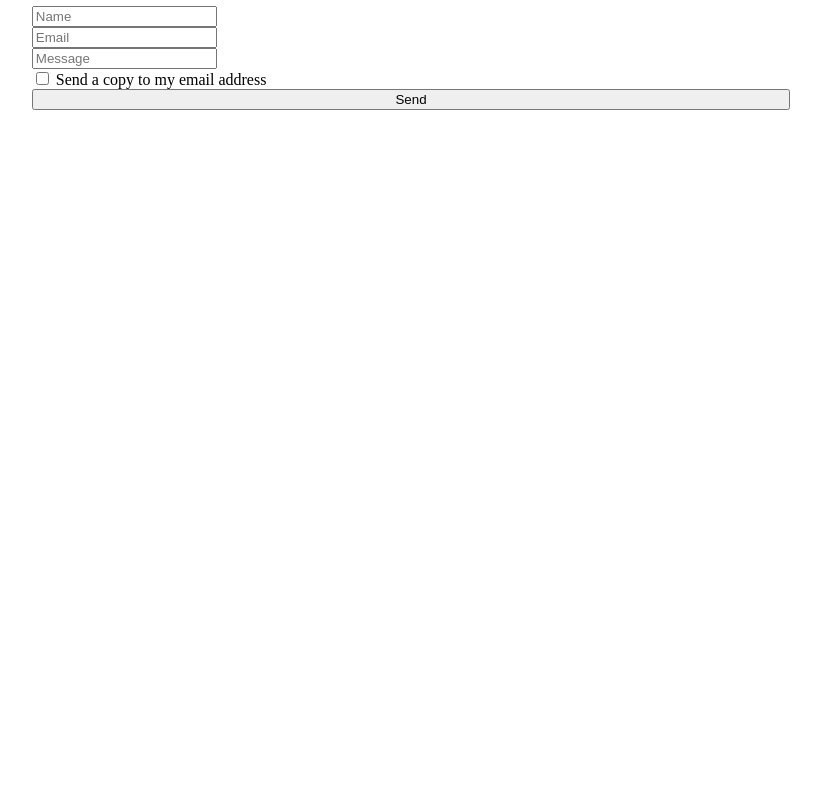
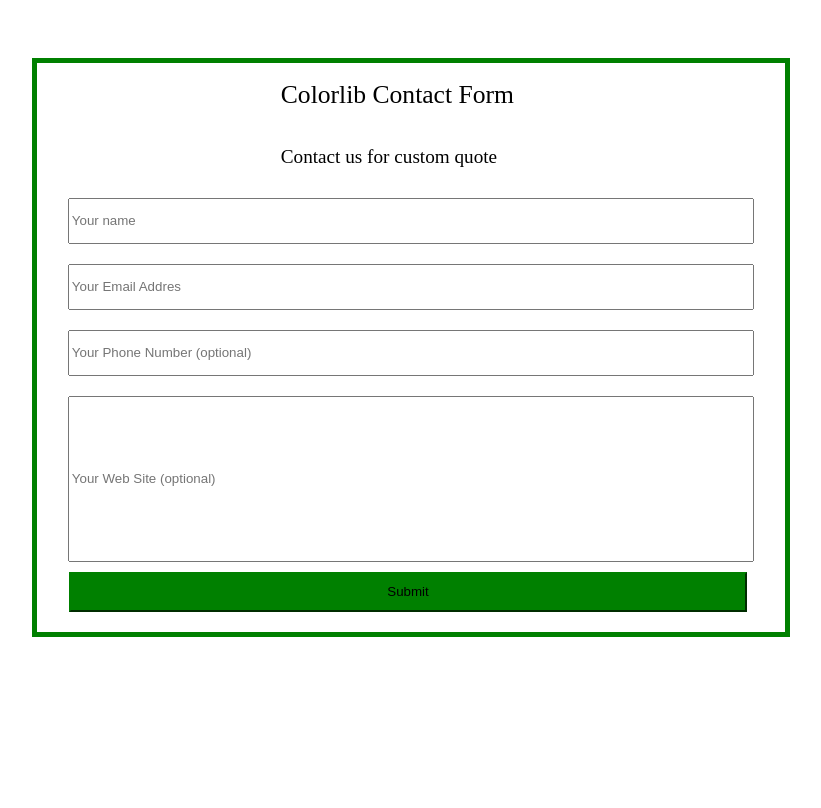
Before and after one commit to LuizMPelizaro/ProgamacaParaWeb, a plain HTML site: page Lista4/exercicio3/index.html in a window 1280 px wide. Shown: the part 143-951 px from the top of the page, without its empty margins (229-1050 px from the left). Before the commit the page ends 800 px from the top, so only its background shows below. Drawn offline with Linux system fonts and the light colour scheme.

Commit message:
Lista4-Exercise 3

```diff
--- a/Lista4/exercicio3/index.html
+++ b/Lista4/exercicio3/index.html
@@ -8,18 +8,21 @@
 <body>
 <div class="container">
     <div class="menu">
-        <h1>Contact Form</h1>
+        <h1>Colorlib Contact Form</h1>
+        <p>Contact us for custom quote</p>
         <label>
-            <input class="search" placeholder="Name"/>
+            <input class="information" placeholder="Your name"/>
         </label>
         <label>
-            <input class="search" placeholder="Email"/>
+            <input class="information" placeholder="Your Email Addres"/>
         </label>
         <label>
-            <input class="search" placeholder="Message"/>
+            <input class="information" placeholder="Your Phone Number (optional)"/>
         </label>
-        <label for="vehicle2"> <input type="checkbox" id="vehicle2" value="copy">  Send a copy to my email address</label>
-        <input type="submit" value="Send">
+        <label>
+            <input class="message" placeholder="Your Web Site (optional)"/>
+        </label>
+        <button class="button">Submit</button>
     </div>
 </div>
 </body>
--- a/Lista4/exercicio3/style.css
+++ b/Lista4/exercicio3/style.css
@@ -8,7 +8,47 @@
 
 .menu {
     grid-area: 2 / 2 / 5 / 5;
+    border-style: solid;
+    border-width: 5px;
+    border-color: green;
 }
 div{
     display:inline-grid;
+    text-align: center;
 }
+p{
+    margin-left: 32.6%;
+    font-size: 1.5vw;
+
+}
+h1{
+    margin-left: 32.6%;
+    font-size: 2vw;
+    font-weight: normal;
+}
+.menu{
+   text-align:  left;
+}
+
+label{
+    text-align: center;
+    margin: 10px;
+    font-size: 20px;
+}
+
+.information{
+    height: 5vh;
+    width: 53vw;
+}
+.message{
+    height: 20vh;
+    width: 53vw;
+}
+.button{
+    margin-left: 2.5vw;
+    width: 53vw;
+    height: 5vh;
+    background-color: green;
+    border-color: green;
+    margin-bottom: 20px;
+}
```
